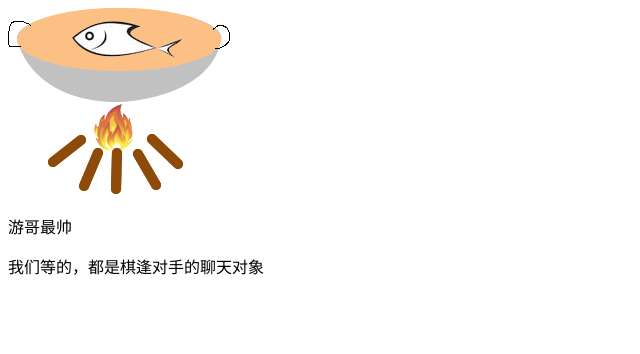
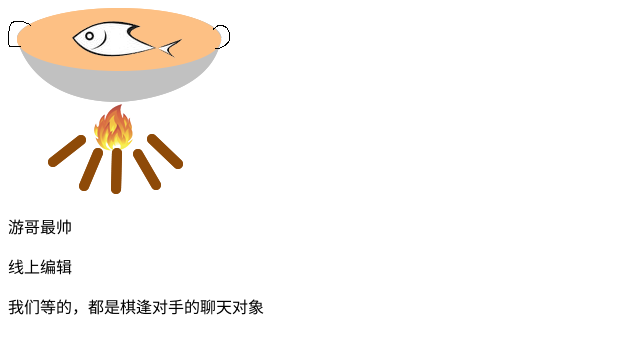
Before and after one commit to you90630/git-demo, a plain HTML site: page index.html in a window 1280 px wide. Shown: the whole page, without its empty margins (0-640 px from the left). Drawn offline with Linux system fonts and the light colour scheme.

Commit message:
Update index.html

```diff
--- a/index.html
+++ b/index.html
@@ -7,6 +7,7 @@
 <body>
 	<img src="img/huoguoyu.png" alt="">
 	<p>游哥最帅</p>
+	<p>线上编辑	</p>
 	<p>我们等的，都是棋逢对手的聊天对象</p>
 </body>
 </html>
```
